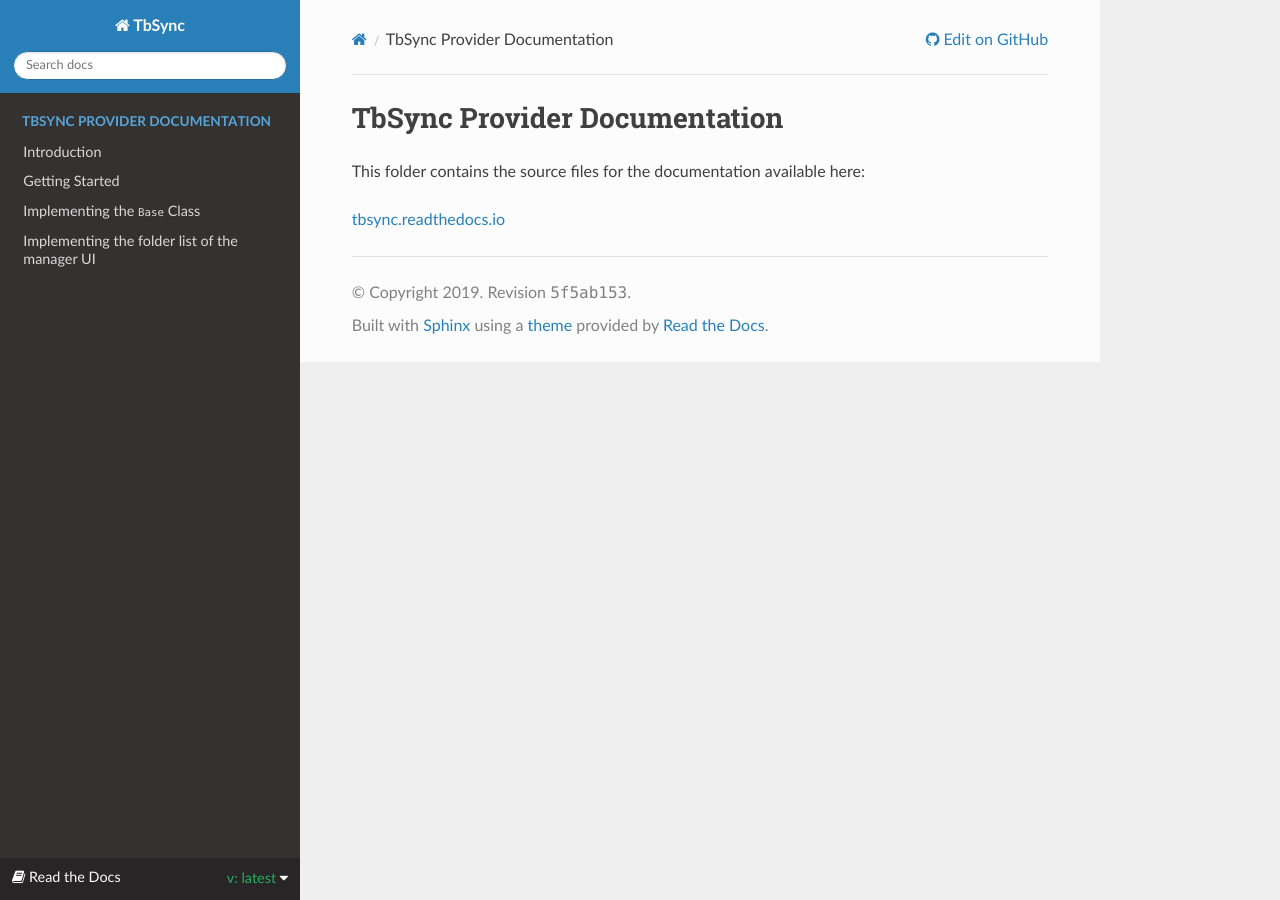
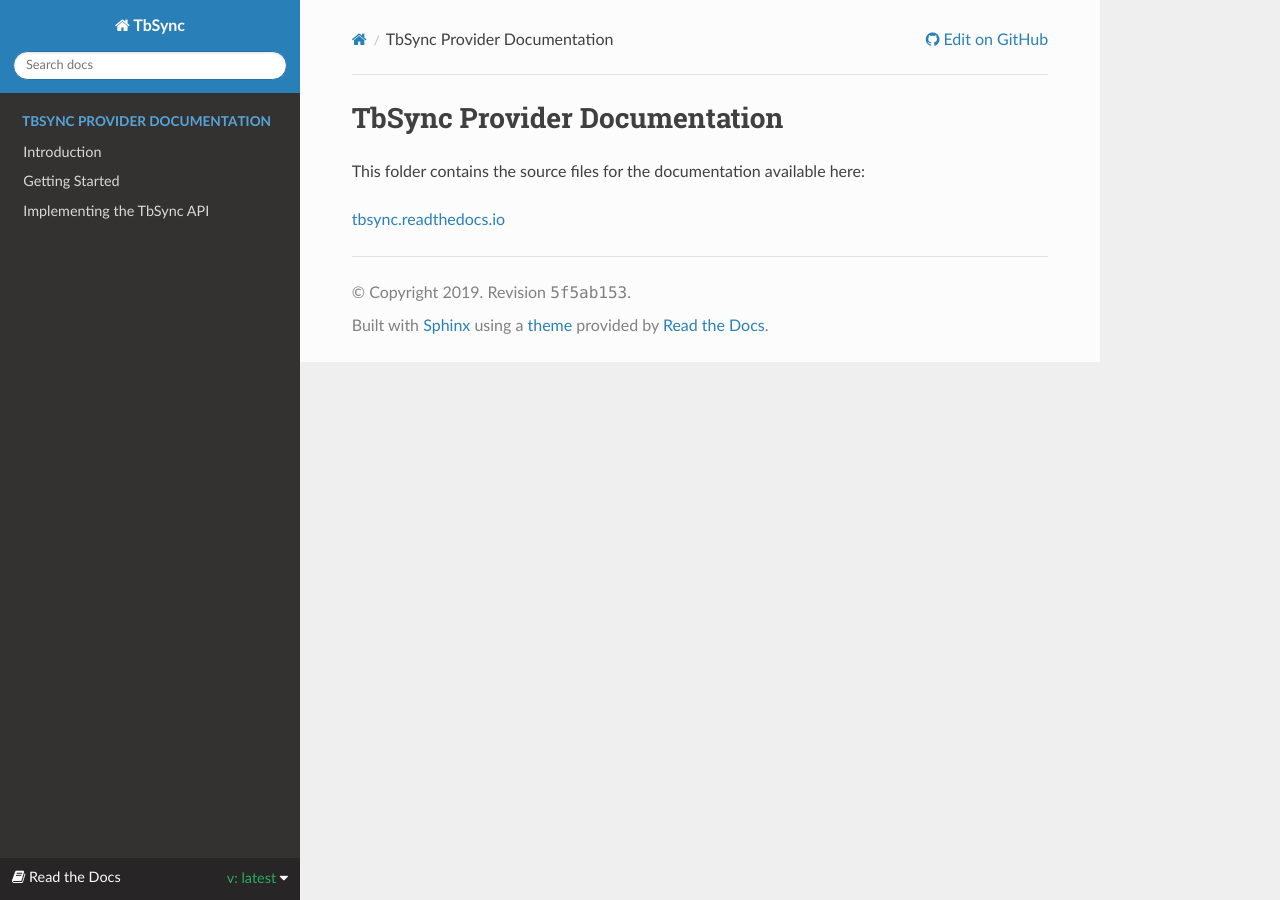
Before and after one commit to jobisoft/Provider-4-TbSync, a Sphinx documentation site: the page built from docs/README.md, in a window 1280 px wide. Built offline with Sphinx 7.4.7 and the Read the Docs theme 2.0.0, drawn with Linux system fonts in a browser that asks for light colours; pages that are not in the unit, such as notebooks, are missing from menus.

```diff
--- /dev/null
+++ b/docs/api.rst
@@ -0,0 +1,14 @@
+Implementing the TbSync API
+===========================
+
+Some Test.
+
+.. toctree::
+   :hidden:
+   :maxdepth: 2
+
+   base
+   folderlist
+   Test1 <test1>
+   Tes21 <test2>
+   Test3 <test3>
--- a/docs/index.rst
+++ b/docs/index.rst
@@ -9,7 +9,6 @@ TbSync Provider Documentation
 
    Introduction <introduction>
    getting_started
-   base
-   folderlist
+   api
 
 .. include:: introduction.rst
```
